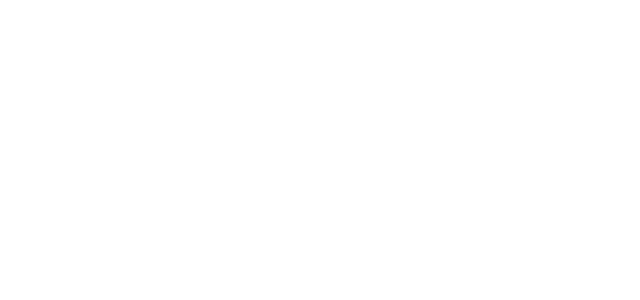
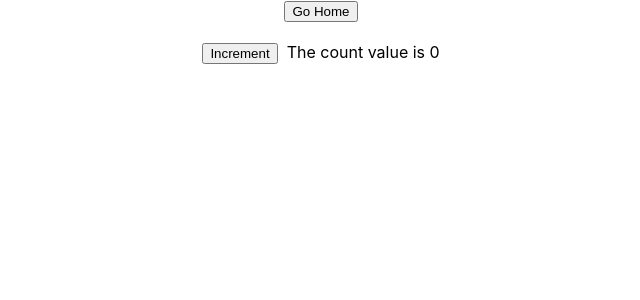
Before and after one commit to MetalJames/React_Typescript_Tutorial, a React (Create React App) app: page /classcomponent in a window 1280 px wide. Before the commit this address had no page. Shown: the top 300 px of the page, without its empty margins (319-959 px from the left). Built offline with nearby package versions, Linux system fonts and the light colour scheme.

Commit message:
Learned class component Start learning Component/Generic/Restricted Props

```diff
--- a/src/App.tsx
+++ b/src/App.tsx
@@ -4,6 +4,8 @@ import { BrowserRouter as Router, Route, Routes } from 'react-router-dom';
 import BasicTypeProps from './components/BasicTypeProps';
 import Home from './components/Home';
 import Hooks from './components/Hooks';
+import ClassComponnent from './components/ClassComponent';
+import CompGenRestrProp from './components/CompGenRestrProp';
 
 function App() {
 
@@ -14,6 +16,8 @@ function App() {
             <Route path='/' element={<Home/>}/>
             <Route path='/basictypeprops' element={<BasicTypeProps />} />
             <Route path='/hooks' element={<Hooks />} />
+            <Route path='/classcomponent' element={<ClassComponnent />} />
+            <Route path='/compgenrestrprop' element={<CompGenRestrProp />} />
           </Routes>
       </div>
     </Router>
--- /dev/null
+++ b/src/components/ClassComponent.tsx
@@ -0,0 +1,15 @@
+import React from 'react';
+import { Link } from 'react-router-dom';
+import { Counter } from './class/Counter';
+
+const ClassComponnent = () => {
+
+    return (
+        <>
+            <Link to='/'><button>Go Home</button></Link>
+            <Counter message='The count value is'/>
+        </>
+    )
+}
+
+export default ClassComponnent
--- /dev/null
+++ b/src/components/CompGenRestrProp.tsx
@@ -0,0 +1,16 @@
+import React from 'react';
+import { Link } from 'react-router-dom';
+import { Private } from './auth/Private';
+import { Profile } from './auth/Profile'
+
+const CompGenRestrProp = () => {
+
+    return (
+        <>
+            <Link to='/'><button>Go Home</button></Link>
+            <Private isLoggedIn={false} component={Profile}/>
+        </>
+    )
+}
+
+export default CompGenRestrProp
--- a/src/components/Home.tsx
+++ b/src/components/Home.tsx
@@ -7,7 +7,9 @@ const Home = () => {
             <div>Home</div>
             <br />
             <Link to='/basictypeprops'><button>Basic Type Props</button></Link>&#160;&#160;
-            <Link to='/hooks'><button>Hooks</button></Link>
+            <Link to='/hooks'><button>Hooks</button></Link>&#160;&#160;
+            <Link to='/classcomponent'><button>Class Component</button></Link>&#160;&#160;
+            <Link to='/compgenrestrprop'><button>Component Generic Restricted Props</button></Link>&#160;&#160;
         </>
     )
 }
--- /dev/null
+++ b/src/components/auth/Login.tsx
@@ -0,0 +1,3 @@
+export const Login = () => {
+    return <div>Please login to continiue</div>
+}
--- /dev/null
+++ b/src/components/auth/Private.tsx
@@ -0,0 +1,15 @@
+import { Login } from './Login';
+import { ProfileProps } from './Profile';
+
+type PrivateProps = {
+    isLoggedIn: boolean
+    component: React.ComponentType<ProfileProps>
+}
+
+export const Private = ({isLoggedIn, component: Component}: PrivateProps) => {
+    if(isLoggedIn) {
+        return <Component name='Volodymyr'/>
+    } else {
+        return <Login />
+    }
+}
--- /dev/null
+++ b/src/components/auth/Profile.tsx
@@ -0,0 +1,7 @@
+export type ProfileProps = {
+    name: string
+}
+
+export const Profile = ({name} : ProfileProps) => {
+    return <div>Private profile component. Name is {name}</div>
+}
--- /dev/null
+++ b/src/components/class/Counter.tsx
@@ -0,0 +1,30 @@
+import { Component } from 'react';
+
+type CounterProps = {
+    message: string
+}
+
+type CounterState = {
+    count: number
+}
+
+//the counter value is 5
+export class Counter extends Component<CounterProps, CounterState> {
+    state = {
+        count: 0,
+    }
+
+    handleClick = () => {
+        this.setState((prevState) => ({count: prevState.count + 1}))
+    }
+
+    render() {
+        return (
+            <div>
+                <br />
+                <button onClick={this.handleClick}>Increment</button>&#160;&#160;
+                {this.props.message} {this.state.count}
+            </div>
+        )
+    }
+}
```
